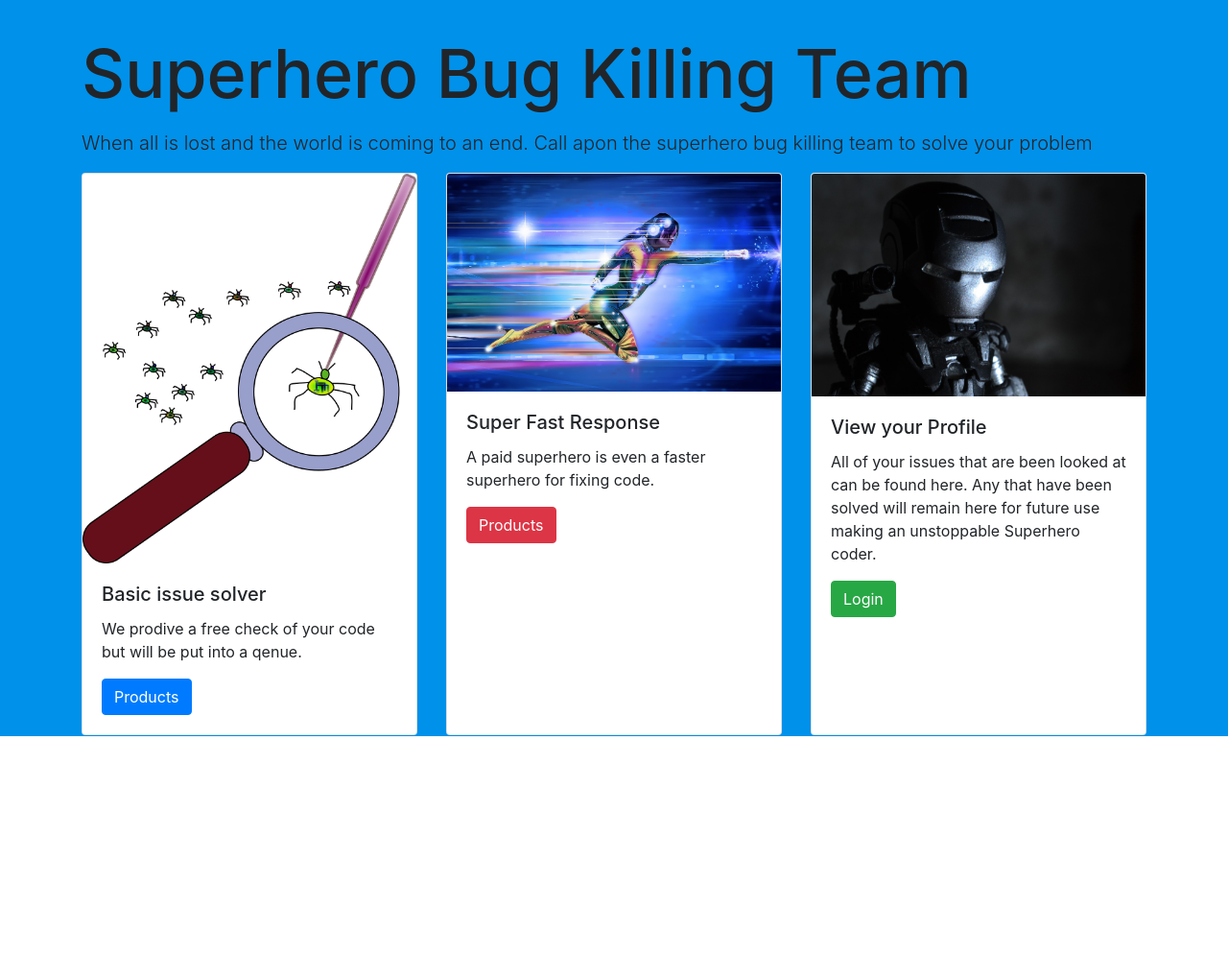
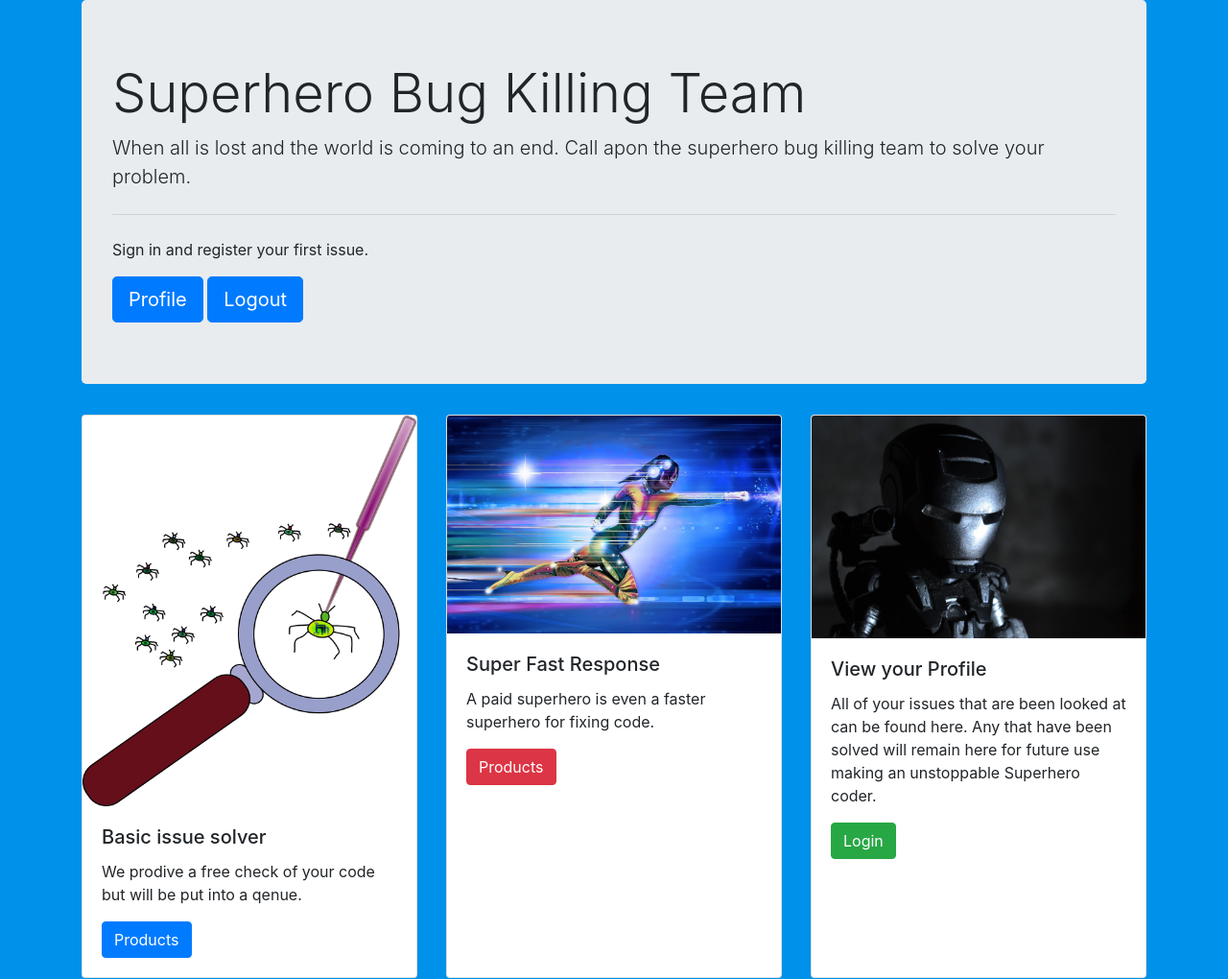
Before and after one commit to Code-Institute-Submissions/bug_killer, a Django app: page / in a window 1280 px wide. Shown: the part 56-1076 px from the top of the page at 96% size. Before the commit the page ends 823 px from the top, so only its background shows below. Run offline with Django 3.2, Linux system fonts and the light colour scheme; the visitor is signed in with stand-in values (Sample User, id 1); some libraries are stand-ins or nearby versions.

Commit message:
adding contianers to the home page, fixing the js on the profile page & amending the form on the login page

```diff
--- a/accounts/templates/index.html
+++ b/accounts/templates/index.html
@@ -1,5 +1,6 @@
 {% extends 'base.html' %}
-
+{% load static from staticfiles %}
+{% load bootstrap_tags %}
 {% block page_title %}Home Page{endblock}
 
 {% block page_heading %}Home{% endblock %}
--- a/products/templates/products.html
+++ b/products/templates/products.html
@@ -1,4 +1,6 @@
 {% extends 'base.html' %}
+{% load static from staticfiles %}
+{% load bootstrap_tags %}
 {% block content %}
 
 <div class="row row-flex">
--- a/static/css/custom.css
+++ b/static/css/custom.css
@@ -2,15 +2,6 @@ body{
     background-color: #0091ea;
 }
 
-#homeh1{
-    font-size: 70px;
-    text-align: center;
-    margin-top: 35px;
-    margin-bottom: 15px;
+#login{
+    margin-top: 30px;
 }
-
-#homep1{
-  font-size: 30px;
-  text-align: center;
-  margin-top: 15px;
-}
--- a/static/js/collapse.js
+++ b/static/js/collapse.js
@@ -1,3 +1,5 @@
-$('Collapsible').collapse({
-    toggle: true
+$('id^=accordionExample').each(function() {
+    collapse({
+        toggle:false
     });
+});
--- a/templates/base.html
+++ b/templates/base.html
@@ -88,6 +88,11 @@
     <script src="https://cdnjs.cloudflare.com/ajax/libs/popper.js/1.14.3/umd/popper.min.js" integrity="sha384-ZMP7rVo3mIykV+2+9J3UJ46jBk0WLaUAdn689aCwoqbBJiSnjAK/l8WvCWPIPm49" crossorigin="anonymous"></script>
     <script src="https://stackpath.bootstrapcdn.com/bootstrap/4.1.3/js/bootstrap.min.js" integrity="sha384-ChfqqxuZUCnJSK3+MXmPNIyE6ZbWh2IMqE241rYiqJxyMiZ6OW/JmZQ5stwEULTy" crossorigin="anonymous"></script>
     {% block head_js %}
+        <script type="text/javascript">
+        $('Collapsible').collapse({
+            toggle: true
+        });
+        </script>
     {% endblock head_js %}
 </body>
 
--- a/templates/home.html
+++ b/templates/home.html
@@ -1,12 +1,21 @@
-{% extends 'base.html' %}{% block home %}
-<div id="masthead">
-        <div class="container">
-            <div class="row">
-                <h1 id="homeh1"> Superhero Bug Killing Team</h1>
-                  <p id="logo homep1" class="lead">When all is lost and the world is coming to an end. Call apon the superhero bug killing team to solve your problem</p>
-            </div>
-        </div>
-    </div>
+{% extends 'base.html' %}
+{% load static from staticfiles %}
+{% load bootstrap_tags %}
+{% block home %}
+<div class="jumbotron">
+  <h1 class="display-4">Superhero Bug Killing Team</h1>
+  <p class="lead">When all is lost and the world is coming to an end. Call apon the superhero bug killing team to solve your problem.</p>
+  <hr class="my-4">
+  <p>Sign in and register your first issue.</p>
+  {% if user.is_authenticated %}
+  <a class="btn btn-primary btn-lg" href="{% url 'profile' %}" role="button">Profile</a>
+  <a class="btn btn-primary btn-lg" href="{% url 'logout' %}" role="button">Logout</a>
+  {% else %}
+  <a class="btn btn-primary btn-lg" href="{% url 'login' %}" role="button">Login</a>
+  <a class="btn btn-primary btn-lg" href="{% url 'register' %}" role="button">Register</a>
+  {% endif %}
+</div>
+
 <div class="card-deck">
   <div class="card">
     <img class="card-img-top" src="static/img/simple_bug.png" alt="Card image cap">
```
Also changed, not shown: accounts/templates/login.html (+21 -11 lines), accounts/templates/profile.html (+17 -8 lines), accounts/templates/register.html (+7 -5 lines), README.md, checkout/views.py (line endings or trailing spaces), media/img/simple_bug.png (added), media/img/superhero.jpg (added).
